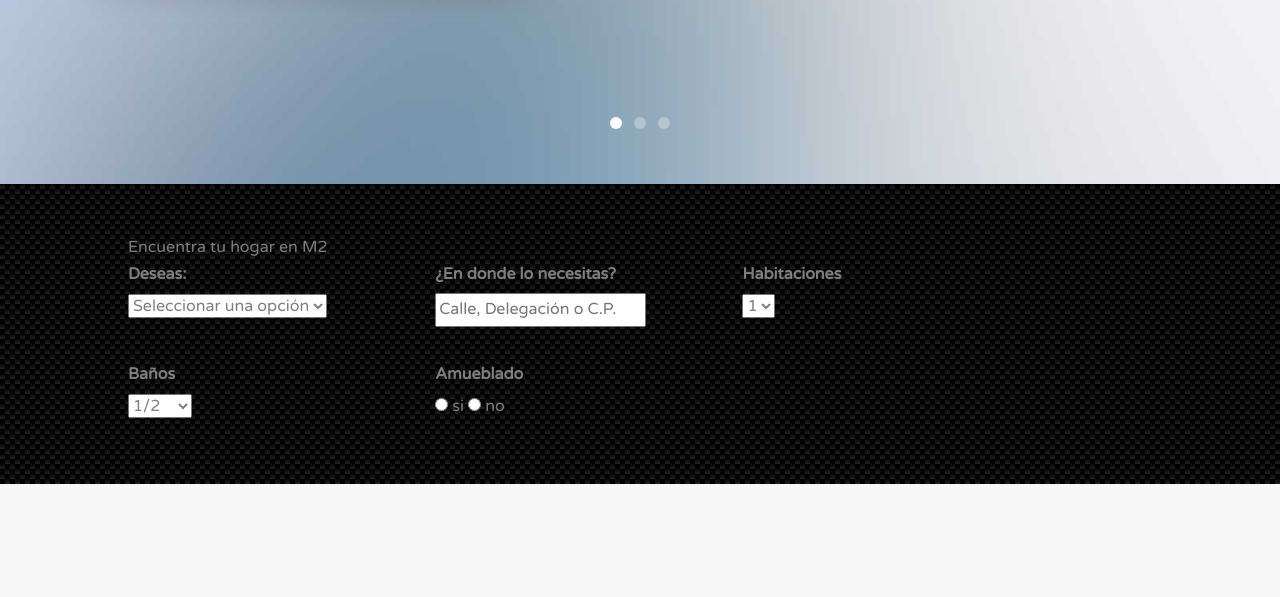
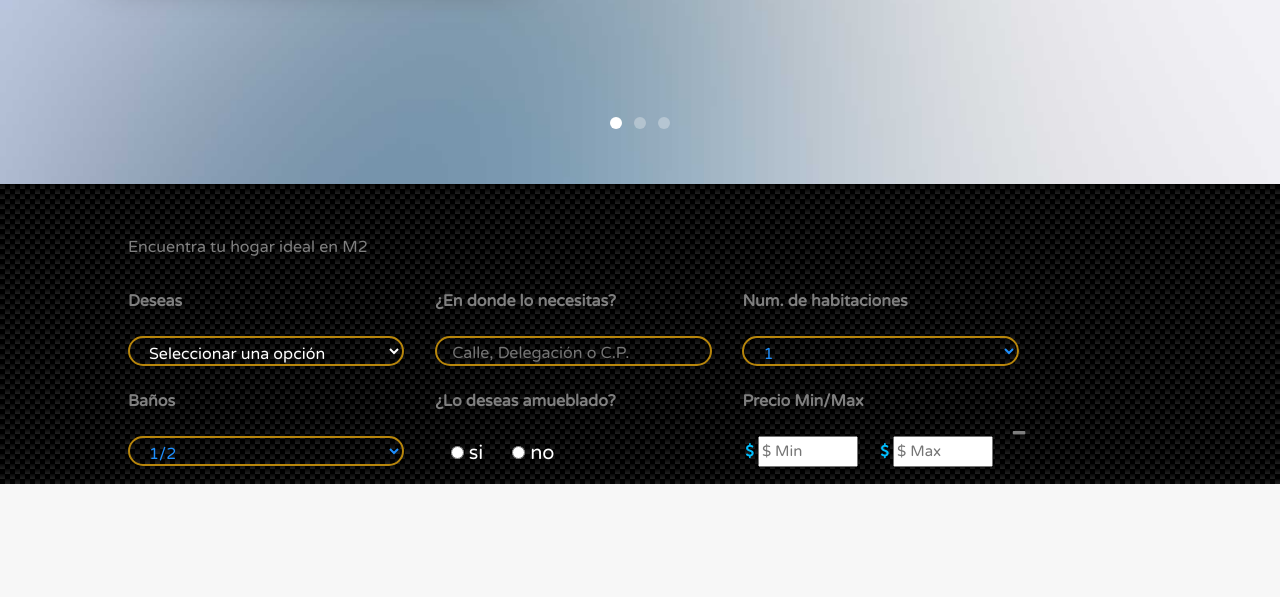
Before and after one commit to redsolutionmx/m2, a PHP site: page / in a window 1280 px wide. Shown: the part 616-1213 px from the top of the page. Run offline with PHP 8.4, Linux system fonts and the light colour scheme; some web fonts are replaced.

Commit message:
buscador css

```diff
--- a/css/style.css
+++ b/css/style.css
@@ -1700,3 +1700,43 @@ h1, h2, h3, h4, h5, h6, figure {
     float: left;
     height: 100px;
 }
+
+.input {
+    border-radius: 15px;
+    background-color: transparent;
+    border-style: solid;
+    border-width: 2px;
+    border-color:darkgoldenrod;
+    width: 90%;
+    height: 30%;
+    padding-top: 5px;
+    padding-left: 15px;
+    margin-top: 5%;
+    color: white;
+}
+
+
+
+.text {
+    color:dodgerblue;
+}
+
+.radios {
+    color: white;
+    font-size: 20px;
+    width: 15%;
+    float: left;
+    margin-left: 5%;
+    margin-top: 5%;
+}
+
+.fontmin {
+    font-size: 15px;
+}
+
+.precios {
+    width: 43%;
+    float: left;
+    margin-left: 1%;
+    color: deepskyblue;margin-top: 5%;
+}
--- a/index.html
+++ b/index.html
@@ -29,6 +29,7 @@
 	<link rel="stylesheet" href="css/animate.css">
 	<!-- Icomoon Icon Fonts-->
 	<link rel="stylesheet" href="css/icomoon.css">
+	<link rel="stylesheet" href="awesome/css/font-awesome.css">
 	<!-- Bootstrap  -->
 	<link rel="stylesheet" href="css/bootstrap.css">
 	<!-- Flexslider  -->
@@ -144,11 +145,12 @@
             <div class="filter">
         <form action="" method="post" enctype="multipart/form-data" >
             <div class="search">
-                Encuentra tu hogar en M2
+                Encuentra tu hogar ideal en M2
+                <br />
                 <br />
                 <div class="forms">
-                    <label>Deseas:</label><br />
-                    <select name="operacion" required>
+                    <label>Deseas</label><br />
+                    <select class="input" name="operacion" required>
                         <option value="">Seleccionar una opción</option>
                         <option value="Renta">Rentar</option>
                         <option value="Comprar">Comprar</option>
@@ -156,11 +158,11 @@
                 </div>
                 <div class="forms">
                     <label>¿En donde lo necesitas?</label><br />
-                    <input name="lugar" value="" placeholder="Calle, Delegación o C.P." >
+                    <input class="input" name="lugar" value="" placeholder="Calle, Delegación o C.P." >
                 </div>
                 <div class="forms">
-                    <label>Habitaciones</label><br />
-                    <select name="lugar" >
+                    <label>Num. de habitaciones</label><br />
+                    <select class="input text" name="lugar" >
                         <option value="1">1</option>
                         <option value="2">2</option>
                         <option value="2">3</option>
@@ -169,7 +171,7 @@
                 </div>
                 <div class="forms">
                     <label>Baños</label><br />
-                    <select name="lugar" >
+                    <select class="input text" name="lugar" >
                         <option value="1/2">1/2</option>
                         <option value="1">1</option>
                         <option value="1 1/2">1 1/2</option>
@@ -178,9 +180,20 @@
                     </select>
                 </div>
                 <div class="forms">
-                    <label>Amueblado</label><br />
-                     <input type="radio" name="gender" value="si"> si
-  <input type="radio" name="gender" value="no"> no<br>
+                    <label>¿Lo deseas amueblado?</label>
+                    <br />
+                     <div class="radios"><input type="radio" name="gender" value="si"> si </div>
+                     <div class="radios"><input type="radio" name="gender" value="no"> no</div>
+                </div>
+                <div class="forms">
+                    <label>Precio Min/Max</label>
+                    <br />
+                     <div class="precios fontmin">
+                         <i class="fa fa-usd" aria-hidden="true"></i>
+                         <input  style="width:100px;" type="number" name="min" value="" placeholder="$ Min" > </div><i class="fa fa-minus" aria-hidden="true"></i>
+                     <div class="precios fontmin">
+                         <i class="fa fa-usd" aria-hidden="true"></i>
+                         <input style="width:100px;" type="number" name="max" value="" placeholder="$ Max" ></div>
                 </div>
             </div>
         </form>
--- a/sass/bootstrap/_forms.scss
+++ b/sass/bootstrap/_forms.scss
@@ -239,10 +239,10 @@ input[type="search"] {
   margin-top: 4px \9;
 }
 
-.radio + .radio,
+/*.radio + .radio,
 .checkbox + .checkbox {
   margin-top: -5px; // Move up sibling radios or checkboxes for tighter spacing
-}
+}*/
 
 // Radios and checkboxes on same line
 .radio-inline,
```
Also changed, not shown: images/._Logo M2 2016.bmp (added), images/Logo M2 2016.bmp (added), images/Logosm2.png (deleted), 2 other files.
